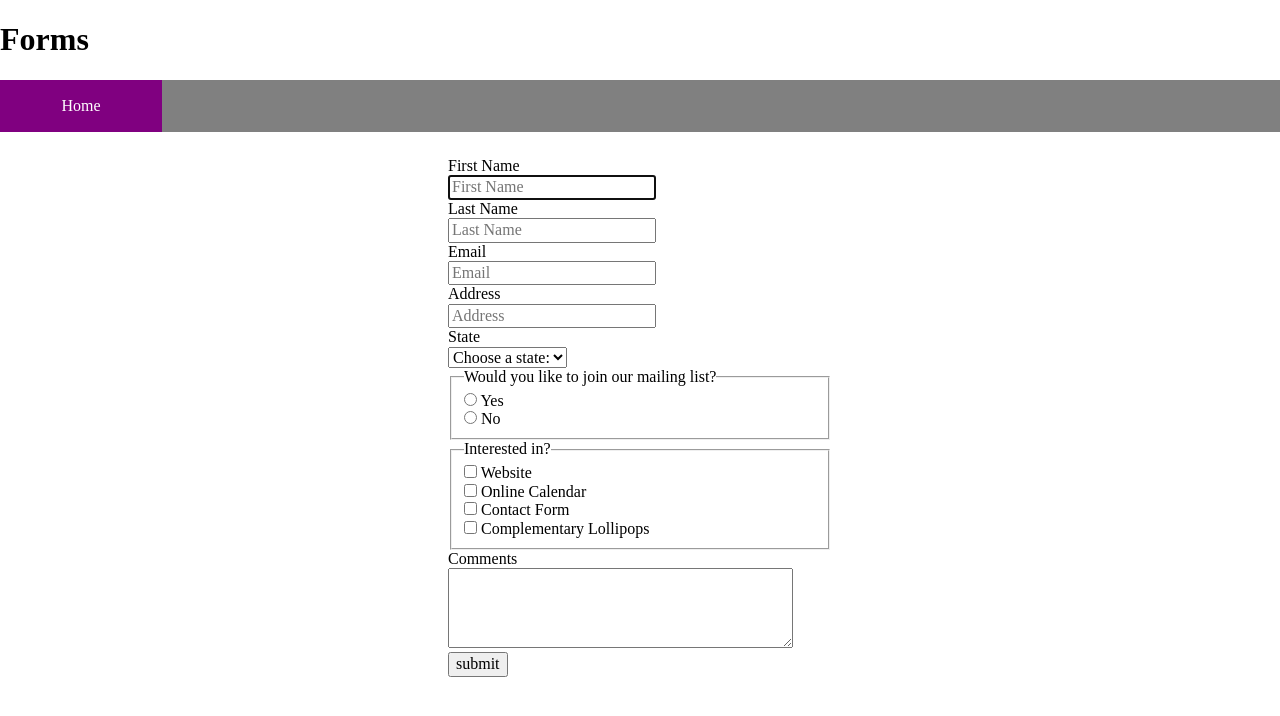
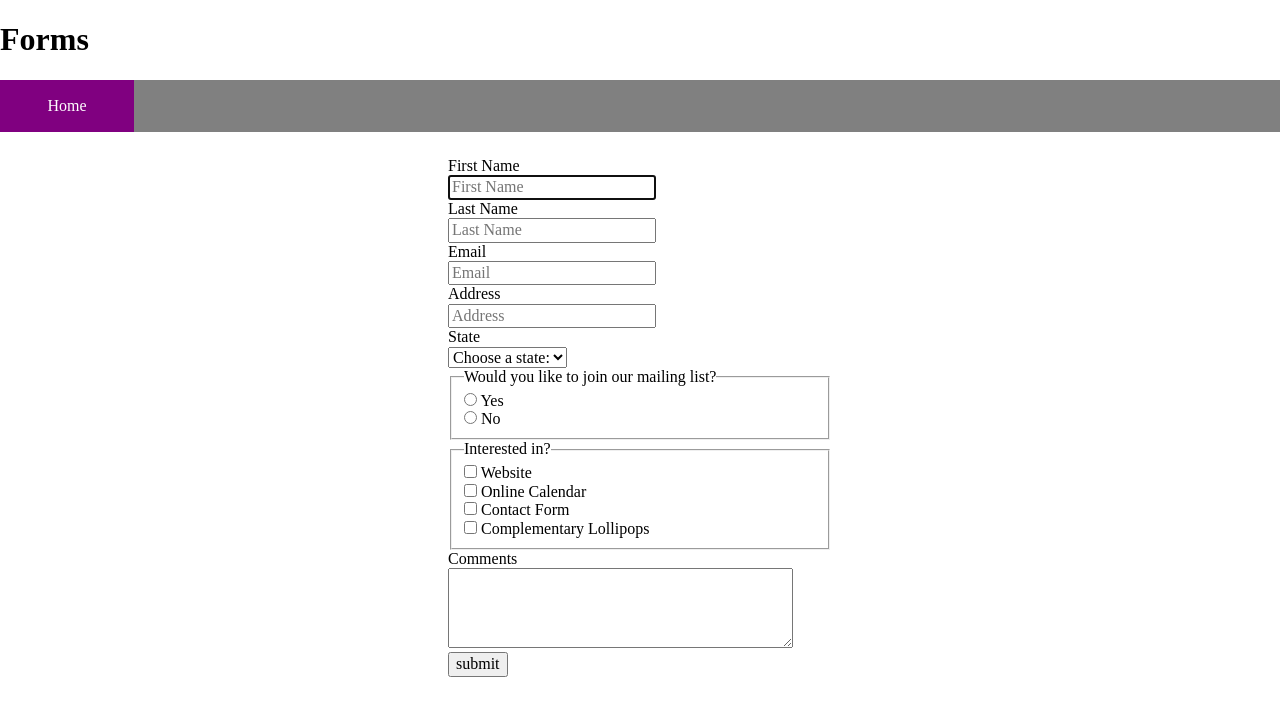
Before and after one commit to SunnyDaye/forms, a plain HTML site: page index.html in a window 1280 px wide. Drawn offline with Linux system fonts and the light colour scheme.

Commit message:
Nav button edited

```diff
--- a/css/index.css
+++ b/css/index.css
@@ -4,7 +4,7 @@ nav {
 }
 nav a {
     display: block;
-    max-width: 10%;
+    max-width: 100px;
     max-height: 50px;
     background-color: purple;
     text-decoration: None;
```
